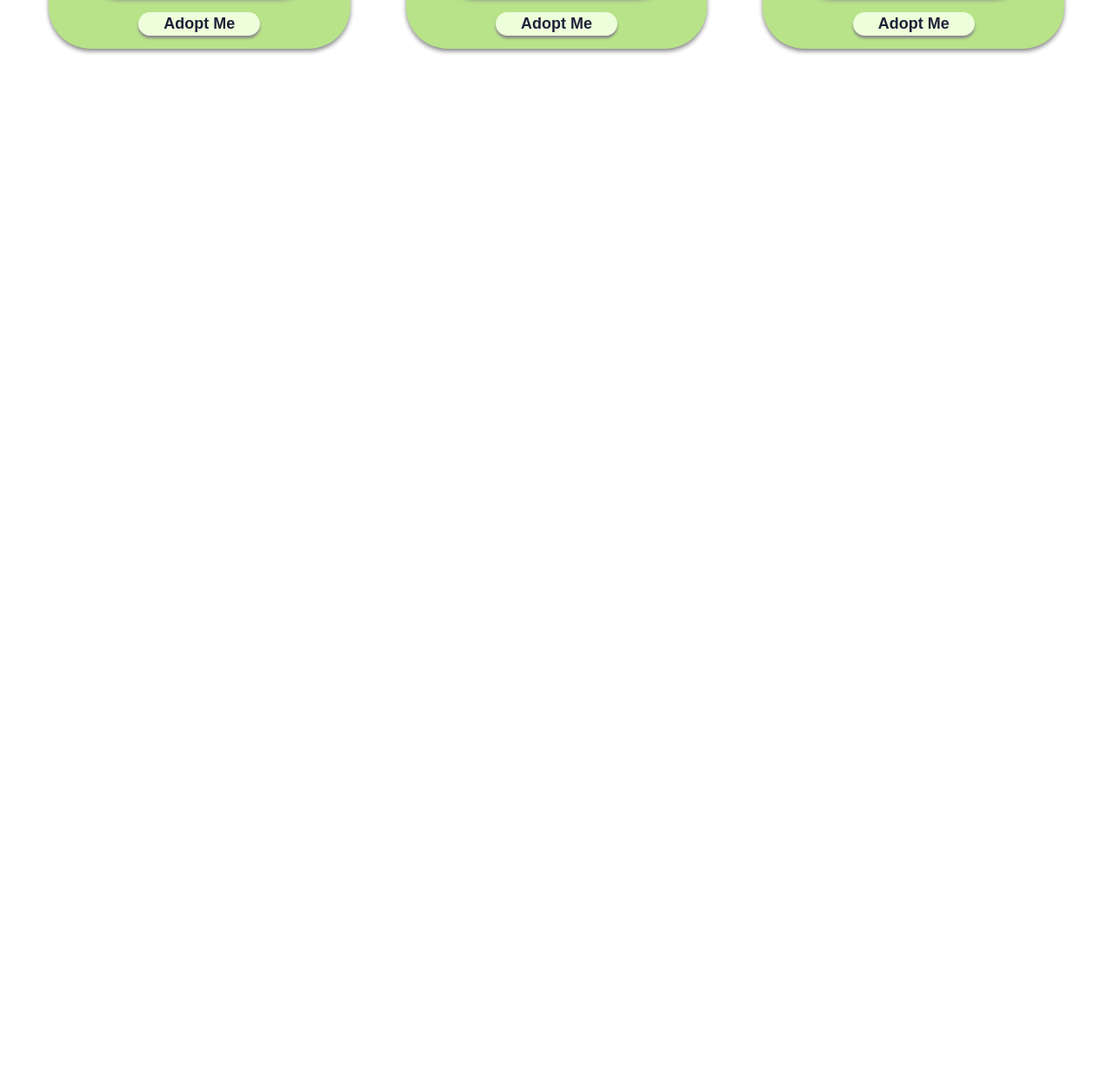
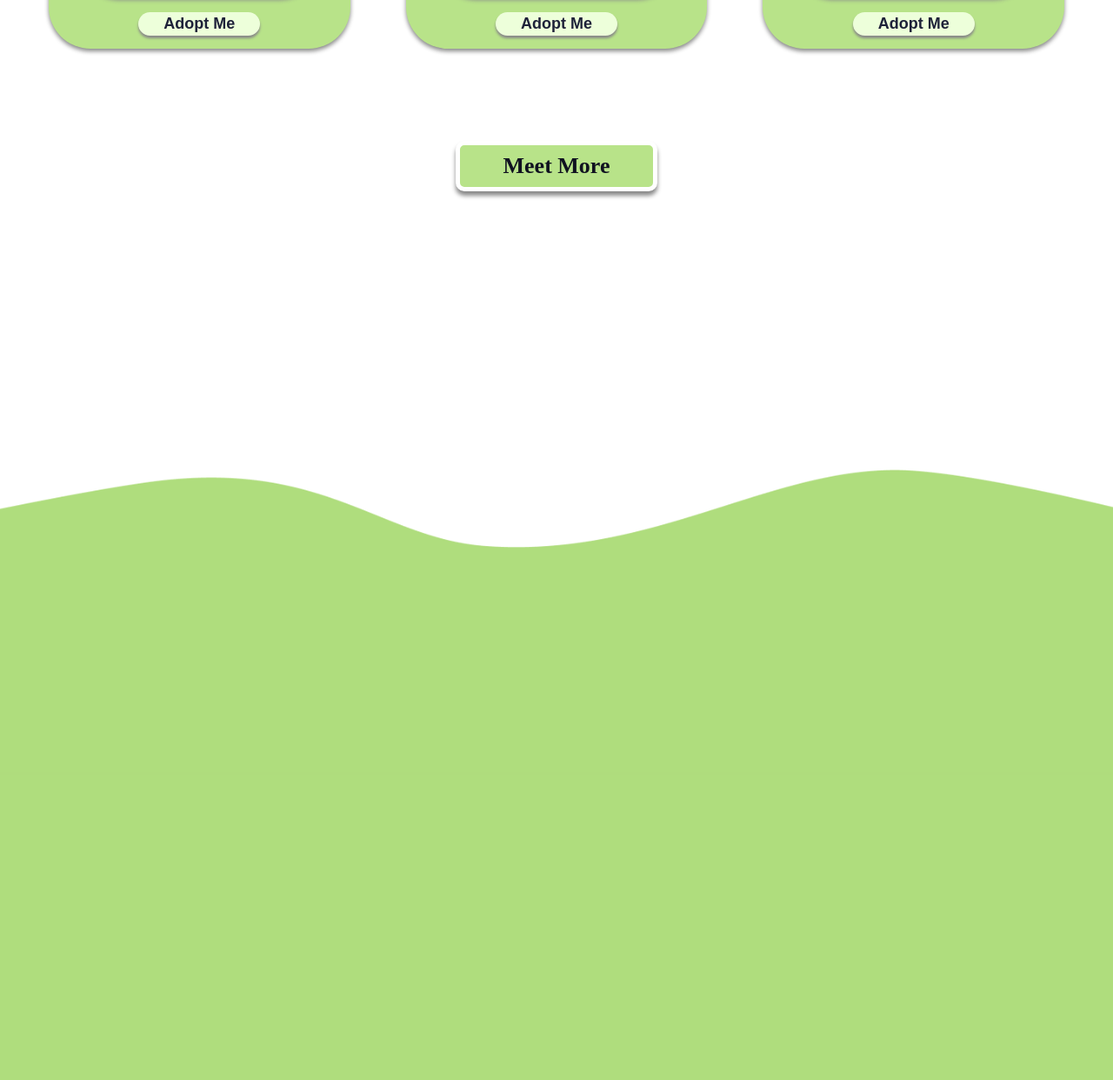
Before and after one commit to pantzari/HappyBuddy-Adoption, a plain HTML site: page index.html in a window 1280 px wide. Shown: the part 4918-6160 px from the top of the page at 87% size. Before the commit the page ends 4990 px from the top, so only its background shows below. Drawn offline with Linux system fonts and the light colour scheme; a web font is replaced by a local one.

Commit message:
positioned the footer graphic and made the meet-more button

```diff
--- a/index.html
+++ b/index.html
@@ -190,6 +190,22 @@
 
             </div>
             <button class="dog-bttn"> <div class="bttn-text">Adopt Me</div></button>
+        </div>
     </div>
+    <div class="more-bttn">
+        <button class="more-bttn-txt">Meet More</button>
+    </div>
+
+
+
+
+
+    <div footer="footer-graphic">
+        <img src="images/footer.png" alt="footer-graphic" class="footer-graphic">
+    </footer>
+
+
+
+
 </body>
 </html>
--- a/style.css
+++ b/style.css
@@ -142,7 +142,7 @@ a:hover {
 
 }
 
-.dog-card .cont{
+.cont{
     width: 40vh;
     height: 40vh;
    display: flex;
@@ -187,7 +187,7 @@ a:hover {
     justify-content: center; /* Centers the bubble horizontally */
     align-items: center; /* Centers the bubble vertically */
     padding: 50px 0; /* Add padding for spacing */
-/* Ensures the vector is behind other content */
+    /* Ensures the vector is behind other content */
 
 }
 
@@ -326,3 +326,34 @@ a:hover {
     background: none;
     background-color: transparent;
 }
+
+.more-bttn{
+    display: flex;
+    justify-content: center;
+    align-items: center;
+    padding: 90px;
+
+
+}
+
+.more-bttn-txt{
+    padding: 9px 50px;
+    background-color:#B8E389;
+    border-radius: 10px;
+    font-size: 26px;
+    font-family: 'Londrina Solid';
+    font-weight: bold;
+    color: #101220;
+    border: 5px solid #ffffff;
+    box-shadow: 0px 5px 5px rgb(137, 137, 137);
+
+}
+
+.footer-graphic {
+    width: 100vw;
+    height: auto;
+    display: block;
+    margin: 230px 0 0 0;
+    padding: 0;
+    position: static;
+}
```
Also changed, not shown: images/footer.png (added).
